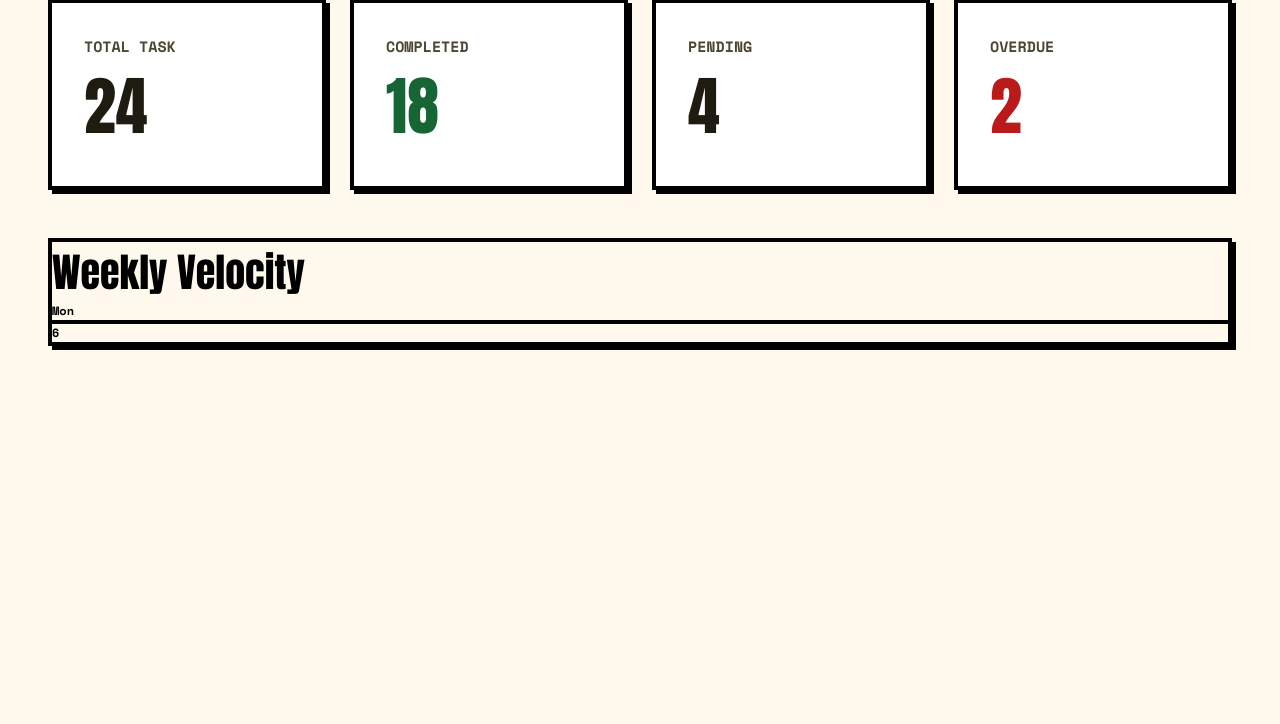
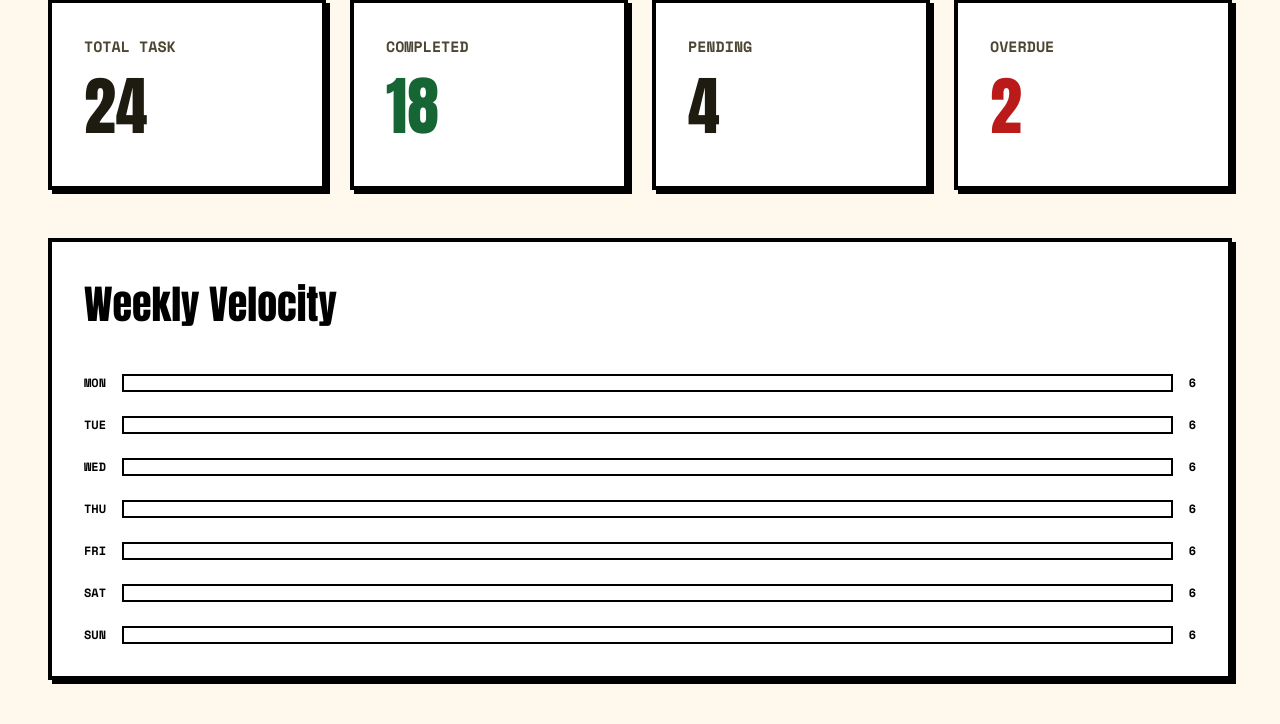
Before and after one commit to Zackyinnova/ToDo-Task-Project, a Flask app: page /statPage in a window 1280 px wide. Shown: the part 318-1042 px from the top of the page. Before the commit the page ends 668 px from the top, so only its background shows below. Run offline with Flask 3, Linux system fonts and the light colour scheme; some libraries are stand-ins or nearby versions.

Commit message:
feat: adding tracking perday on weekly chart

```diff
--- a/templates/stat_page.html
+++ b/templates/stat_page.html
@@ -104,17 +104,18 @@
 
         <section>
             <div class="flex flex-col gap-6 px-5 max-w-7xl mx-auto md:px-8 lg:px-12">
-                <div class="border-4 border-black  shadow-[4px_4px_0px_0px_#000]">
+                <div class="border-4 border-black p-8 bg-white flex flex-col gap-10  shadow-[4px_4px_0px_0px_#000]">
                     <div class="font-anton text-[40px]">
                         <p>Weekly Velocity</p>
                     </div>
 
-                    <div class="">
-                        <div class="">
-                            <div class="font-space font-bold text-[12px]">
+                    <div class=" flex flex-col gap-6">
+                        <div class="flex flex-row gap-[16px]">
+                            <div class="font-space font-bold text-[12px] uppercase ">
                                 <p>Mon</p>
+                            </div>
 
-                                <div class="border-2 border-black">
+                            <div class="border-2 border-black w-full ">
 
                             </div>
 
@@ -122,14 +123,91 @@
                                 <P>6</P>
                             </div>
                         </div>
+
+                        <div class="flex flex-row gap-[16px]">
+                            <div class="font-space font-bold text-[12px] uppercase ">
+                                <p>Tue</p>
                             </div>
 
-                        <div class=""></div>
-                        <div class=""></div>
-                        <div class=""></div>
-                        <div class=""></div>
-                        <div class=""></div>
-                        <div class=""></div>
+                            <div class="border-2 border-black w-full ">
+
+                            </div>
+
+                            <div class="font-space font-bold text-[12px]">
+                                <P>6</P>
+                            </div>
+                        </div>
+
+                        <div class="flex flex-row gap-[16px]">
+                            <div class="font-space font-bold text-[12px] uppercase ">
+                                <p>Wed</p>
+                            </div>
+
+                            <div class="border-2 border-black w-full ">
+
+                            </div>
+
+                            <div class="font-space font-bold text-[12px]">
+                                <P>6</P>
+                            </div>
+                        </div>
+
+                        <div class="flex flex-row gap-[16px]">
+                            <div class="font-space font-bold text-[12px] uppercase ">
+                                <p>thu</p>
+                            </div>
+
+                            <div class="border-2 border-black w-full ">
+
+                            </div>
+
+                            <div class="font-space font-bold text-[12px]">
+                                <P>6</P>
+                            </div>
+                        </div>
+
+                        <div class="flex flex-row gap-[16px]">
+                            <div class="font-space font-bold text-[12px] uppercase ">
+                                <p>Fri</p>
+                            </div>
+
+                            <div class="border-2 border-black w-full ">
+
+                            </div>
+
+                            <div class="font-space font-bold text-[12px]">
+                                <P>6</P>
+                            </div>
+                        </div>
+
+                        <div class="flex flex-row gap-[16px]">
+                            <div class="font-space font-bold text-[12px] uppercase ">
+                                <p>Sat</p>
+                            </div>
+
+                            <div class="border-2 border-black w-full ">
+
+                            </div>
+
+                            <div class="font-space font-bold text-[12px]">
+                                <P>6</P>
+                            </div>
+                        </div>
+
+                        <div class="flex flex-row gap-[16px]">
+                            <div class="font-space font-bold text-[12px] uppercase ">
+                                <p>sun</p>
+                            </div>
+
+                            <div class="border-2 border-black w-full ">
+
+                            </div>
+
+                            <div class="font-space font-bold text-[12px]">
+                                <P>6</P>
+                            </div>
+                        </div>
+
                     </div>
                 </div>
             </div>
```
Lines whose indentation alone changed are shown as unchanged.
